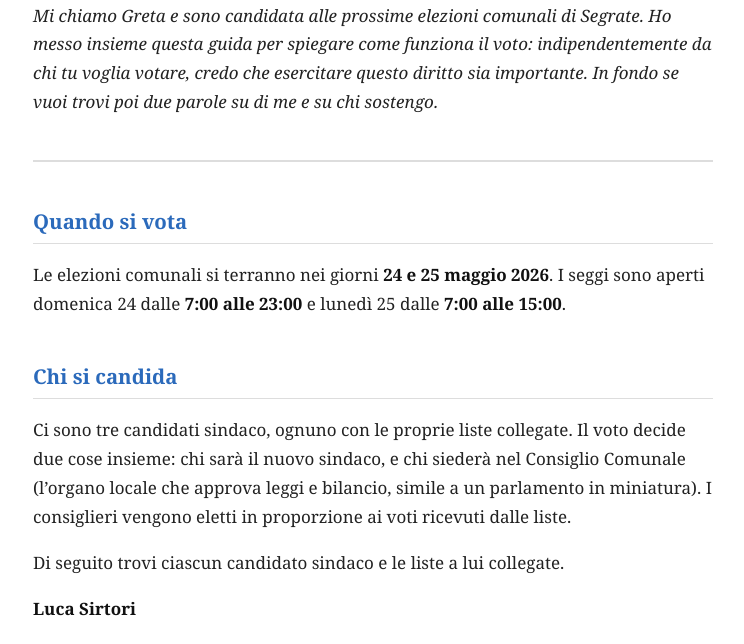
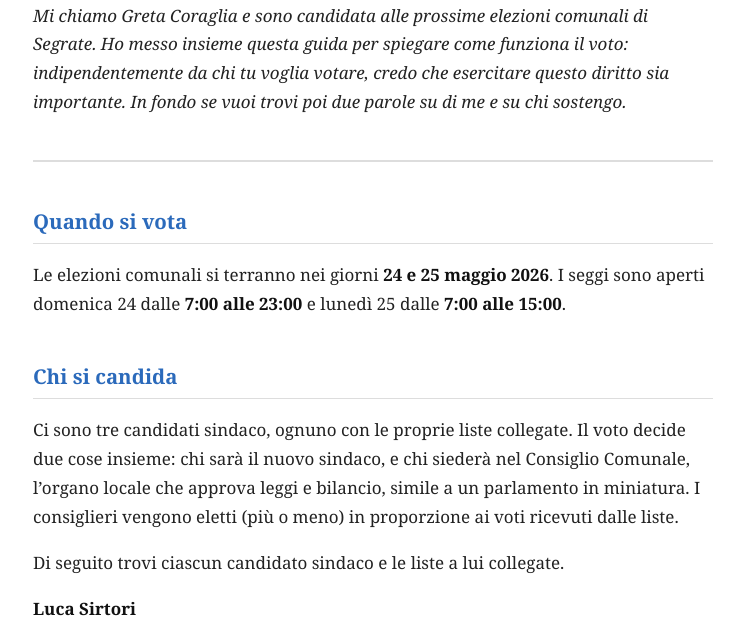
Before and after one commit to etagreta/etagreta.github.io, a Jekyll site: the page built from elezioni-ammistrative-segrate-2026-come-votare.md, in a window 1280 px wide and 900 px high, scrolled down 238 px, cut to the strip 256-900 px from the top of the window. Shown: the whole strip, without its empty margins (267-1011 px from the left). Built offline with Jekyll 4.4.1, drawn with Linux system fonts in a browser that asks for light colours; some of the changed text lies outside the part shown.

Commit message:
Update elezioni page content
Co-Authored-By: Claude Sonnet 4.6 <noreply@anthropic.com>

```diff
--- a/elezioni-ammistrative-segrate-2026-come-votare.md
+++ b/elezioni-ammistrative-segrate-2026-come-votare.md
@@ -17,7 +17,7 @@ Guida pratica al voto.
 </figure>
 
 
-_Mi chiamo Greta e sono candidata alle prossime elezioni comunali di Segrate. Ho messo insieme questa guida per spiegare come funziona il voto: indipendentemente da chi tu voglia votare, credo che esercitare questo diritto sia importante. In fondo se vuoi trovi poi due parole su di me e su chi sostengo._
+_Mi chiamo Greta Coraglia e sono candidata alle prossime elezioni comunali di Segrate. Ho messo insieme questa guida per spiegare come funziona il voto: indipendentemente da chi tu voglia votare, credo che esercitare questo diritto sia importante. In fondo se vuoi trovi poi due parole su di me e su chi sostengo._
 
 
 ---
@@ -28,7 +28,7 @@ Le elezioni comunali si terranno nei giorni **24 e 25 maggio 2026**. I seggi son
 
 ## Chi si candida
 
-Ci sono tre candidati sindaco, ognuno con le proprie liste collegate. Il voto decide due cose insieme: chi sarà il nuovo sindaco, e chi siederà nel Consiglio Comunale (l'organo locale che approva leggi e bilancio, simile a un parlamento in miniatura). I consiglieri vengono eletti in proporzione ai voti ricevuti dalle liste.
+Ci sono tre candidati sindaco, ognuno con le proprie liste collegate. Il voto decide due cose insieme: chi sarà il nuovo sindaco, e chi siederà nel Consiglio Comunale, l'organo locale che approva leggi e bilancio, simile a un parlamento in miniatura. I consiglieri vengono eletti (più o meno) in proporzione ai voti ricevuti dalle liste.
 
 Di seguito trovi ciascun candidato sindaco e le liste a lui collegate.
 
```
Also changed, not shown: other parts of elezioni-ammistrative-segrate-2026-come-votare.md (+1 -1 lines).
